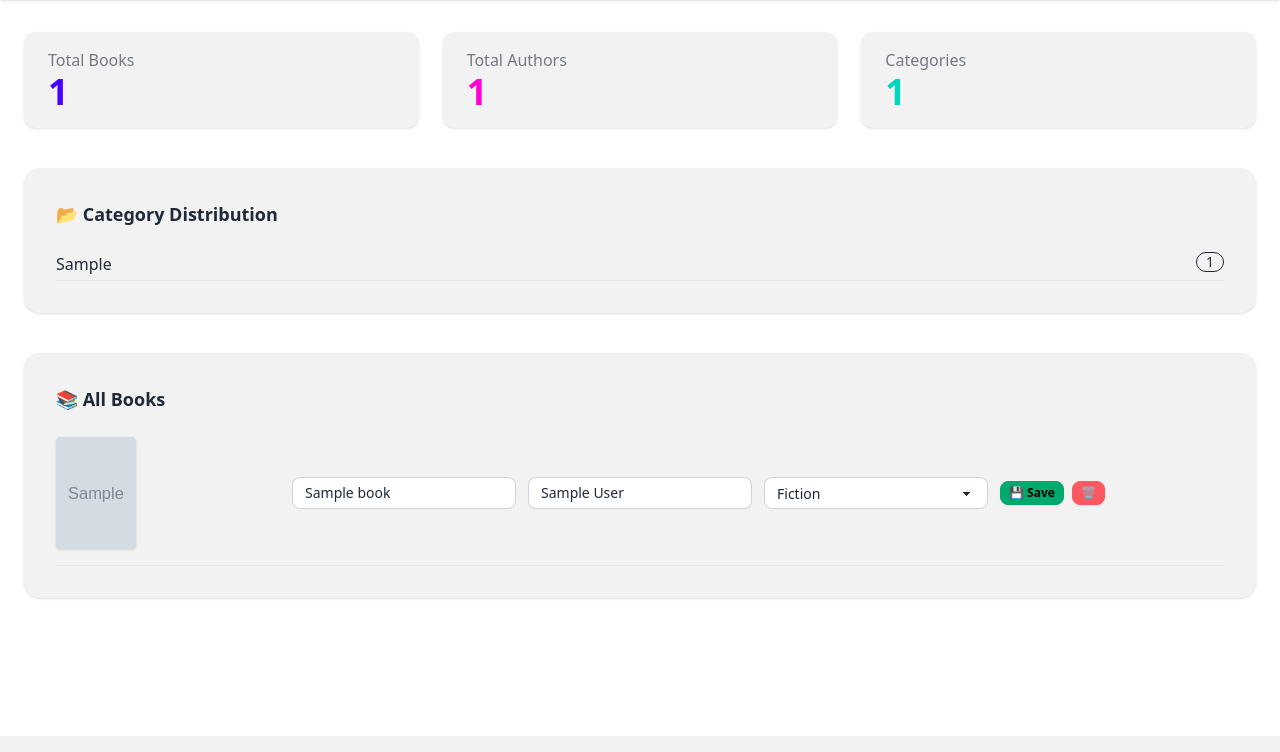
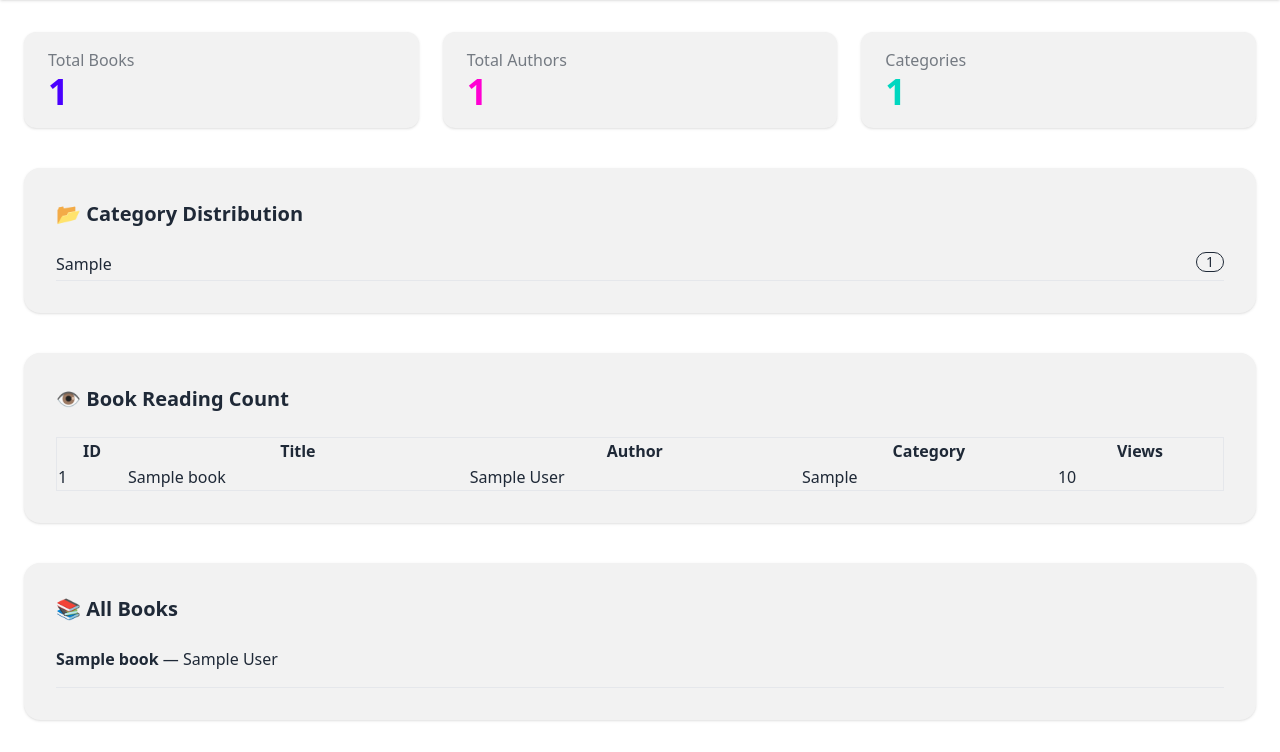
Before and after one commit to ChetanYalij/ebooklibrary, a Flask app: page /admin in a window 1280 px wide. Shown: the part 64-816 px from the top of the page. Run offline with Flask 3, Linux system fonts and the light colour scheme; the visitor is signed in with stand-in values (Sample User, id 1); tables that the repository leaves empty hold one stand-in row (values such as "Sample post"); grey boxes marked "Sample" are stand-in pictures; some libraries are stand-ins or nearby versions.

Commit message:
Update views features

```diff
--- a/templates/admin_dashboard.html
+++ b/templates/admin_dashboard.html
@@ -8,162 +8,100 @@
         <script src="https://cdn.tailwindcss.com"></script>
         <link href="https://cdn.jsdelivr.net/npm/daisyui@4.12.10/dist/full.min.css" rel="stylesheet"/>
         <link rel="stylesheet" href="style.css" type="text/css">
-
     </head>
 
     <body class="bg-base-100 min-h-screen">
 
         <!-- ================= NAVBAR ================= -->
-        <div class="navbar bg-base-200 shadow flex flex-col md:flex-row gap-3 md:gap-0 px-4">
-
+        <div class="navbar bg-base-200 shadow flex flex-col md:flex-row gap-3 px-4">
             <div class="flex-1">
-                <a href="/" class="btn btn-ghost text-lg md:text-xl font-bold">
-                    📚 E-Library Admin
-                </a>
+                <a href="/" class="btn btn-ghost text-xl font-bold">📚 E-Library Admin</a>
             </div>
-
-            <div class="flex flex-col md:flex-row gap-2 w-full md:w-auto">
-
-                <a href="{{ url_for('upload_book') }}"
-                   class="btn btn-sm btn-primary w-full md:w-auto">
-                    ➕ Upload Book
-                </a>
-
-                <a href="{{ url_for('logout') }}"
-                   class="btn btn-sm btn-outline btn-error w-full md:w-auto">
-                    Logout
-                </a>
-
-                <span class="badge badge-primary self-center md:self-auto">
-                    ADMIN
-                </span>
-
+            <div class="flex gap-2">
+                <a href="{{ url_for('upload_book') }}" class="btn btn-sm btn-primary">➕ Upload Book</a>
+                <a href="{{ url_for('logout') }}" class="btn btn-sm btn-outline btn-error">Logout</a>
+                <span class="badge badge-primary">ADMIN</span>
             </div>
         </div>
 
-        <!-- ================= CONTENT ================= -->
-        <div class="container mx-auto px-4 md:px-6 py-6 md:py-8">
+        <div class="container mx-auto px-6 py-8">
 
             <!-- ================= STATS ================= -->
             <div class="grid grid-cols-1 md:grid-cols-3 gap-6 mb-10">
-
                 <div class="stat bg-base-200 rounded-xl shadow">
                     <div class="stat-title">Total Books</div>
                     <div class="stat-value text-primary">{{ total_books }}</div>
                 </div>
-
                 <div class="stat bg-base-200 rounded-xl shadow">
                     <div class="stat-title">Total Authors</div>
                     <div class="stat-value text-secondary">{{ total_authors }}</div>
                 </div>
-
                 <div class="stat bg-base-200 rounded-xl shadow">
                     <div class="stat-title">Categories</div>
                     <div class="stat-value text-accent">{{ category_stats|length }}</div>
                 </div>
-
             </div>
 
             <!-- ================= CATEGORY STATS ================= -->
             <div class="card bg-base-200 shadow mb-10">
                 <div class="card-body">
-                    <h2 class="card-title text-base md:text-lg">
-                        📂 Category Distribution
-                    </h2>
-
+                    <h2 class="card-title">📂 Category Distribution</h2>
                     {% if category_stats %}
                     <ul class="mt-4 space-y-2">
                         {% for cat, count in category_stats %}
-                        <li class="flex justify-between border-b pb-1 text-sm md:text-base">
+                        <li class="flex justify-between border-b pb-1">
                             <span>{{ cat }}</span>
                             <span class="badge badge-outline">{{ count }}</span>
                         </li>
                         {% endfor %}
                     </ul>
                     {% else %}
-                    <p class="text-sm opacity-60 mt-3">No categories found</p>
+                    <p class="opacity-60">No categories found</p>
                     {% endif %}
                 </div>
             </div>
 
-            <!-- ================= RECENT BOOKS ================= -->
+            <!-- ================= BOOK READING COUNT ================= -->
+            <div class="card bg-base-200 shadow mb-10">
+                <div class="card-body">
+                    <h2 class="card-title">👁️ Book Reading Count</h2>
+
+                    <table class="w-full mt-4 border">
+                        <thead>
+                            <tr>
+                                <th>ID</th><th>Title</th><th>Author</th><th>Category</th><th>Views</th>
+                            </tr>
+                        </thead>
+                        <tbody>
+                            {% for book in books %}
+                            <tr class="table-row">
+                                <td>{{ book.id }}</td>
+                                <td>{{ book.title }}</td>
+                                <td>{{ book.author }}</td>
+                                <td>{{ book.category }}</td>
+                                <td>{{ book.views }} {% if book.views>=100 %}🔥{% endif %}</td>
+                            </tr>
+                            {% endfor %}
+                        </tbody>
+                    </table>
+                </div>
+            </div>
+
             <!-- ================= ALL BOOKS ================= -->
             <div class="card bg-base-200 shadow">
                 <div class="card-body">
-                    <h2 class="card-title text-base md:text-lg">
-                        📚 All Books
-                    </h2>
+                    <h2 class="card-title">📚 All Books</h2>
 
-                    {% if books %}
                     <ul class="mt-4 space-y-4">
                         {% for book in books %}
-                        <li class="border-b pb-4">
-
-                            <form method="POST"
-                                  action="{{ url_for('update_book', book_id=book.id) }}"
-                                  enctype="multipart/form-data"
-                                  class="grid grid-cols-1 md:grid-cols-5 gap-3 items-center">
-
-                                <!-- Cover -->
-                                <div>
-                                    {% if book.cover_url %}
-                                    <img src="{{ book.cover_url }}"
-                                         class="w-20 h-28 object-cover rounded shadow">
-                                    {% else %}
-                                    <div class="w-20 h-28 bg-base-300 flex items-center justify-center text-xs">
-                                        No Cover
-                                    </div>
-                                    {% endif %}
-                                </div>
-
-                                <!-- Title -->
-                                <input type="text" name="title"
-                                       value="{{ book.title }}"
-                                       class="input input-bordered input-sm w-full">
-
-                                <!-- Author -->
-                                <input type="text" name="author"
-                                       value="{{ book.author }}"
-                                       class="input input-bordered input-sm w-full">
-
-                                <!-- Category -->
-                                <select name="category"
-                                        class="select select-bordered select-sm w-full">
-
-                                    {% set cat = book.category|lower|replace('[','')|replace(']','') %}
-
-                                    <option value="fiction" {{ 'selected' if cat=='fiction' else '' }}>Fiction</option>
-                                    <option value="non-fiction" {{ 'selected' if cat=='non-fiction' else '' }}>Non-Fiction</option>
-                                    <option value="technology" {{ 'selected' if cat=='technology' else '' }}>Technology</option>
-                                    <option value="biography" {{ 'selected' if cat=='biography' else '' }}>Biography</option>
-                                    <option value="knowledge" {{ 'selected' if cat=='knowledge' else '' }}>Knowledge</option>
-                                    <option value="history" {{ 'selected' if cat=='history' else '' }}>History</option>
-                                    <option value="kids" {{ 'selected' if cat=='kids' else '' }}>Kids</option>
-                                    <option value="other" {{ 'selected' if cat=='other' else '' }}>Other</option>
-
-                                </select>
-
-                                <!-- Actions -->
-                                <div class="flex gap-2">
-                                    <button class="btn btn-xs btn-success">💾 Save</button>
-
-                                    <form method="POST"
-                                          action="{{ url_for('delete_book', book_id=book.id) }}"
-                                          onsubmit="return confirm('Delete this book?');">
-                                        <button class="btn btn-xs btn-error">🗑</button>
-                                    </form>
-                                </div>
-
-                            </form>
-
+                        <li class="list-item border-b pb-4">
+                            <strong>{{ book.title }}</strong> — {{ book.author }}
                         </li>
                         {% endfor %}
                     </ul>
-                    {% else %}
-                    <p class="text-sm opacity-60 mt-4">No books found.</p>
-                    {% endif %}
                 </div>
             </div>
+
         </div>
 
     </body>
```
